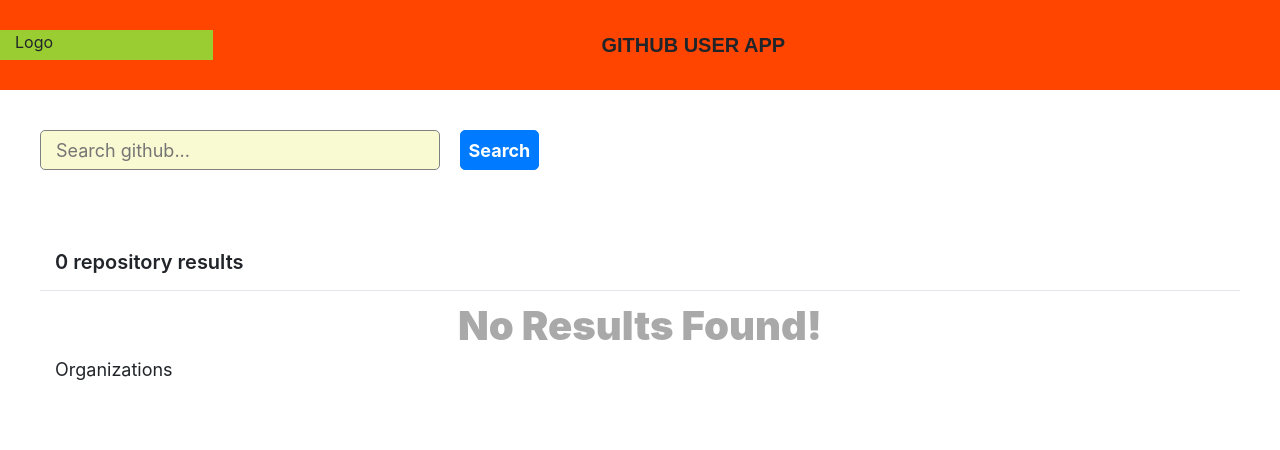
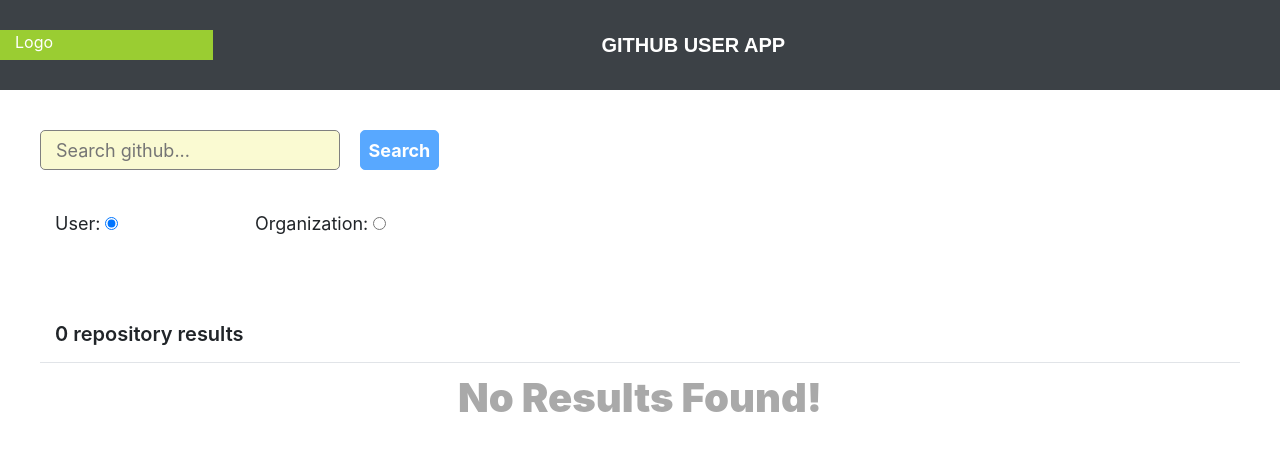
Before and after one commit to pepitz/gitHubUserApp, a React (Create React App) app: page / in a window 1280 px wide. Shown: the top 450 px of the page. Built offline with nearby package versions, Linux system fonts and the light colour scheme.

Commit message:
Search based on type

```diff
--- a/src/Header/header.module.css
+++ b/src/Header/header.module.css
@@ -1,7 +1,8 @@
 .header {
-    background-color: orangered;
+    background-color: #3c4146;
     font-size:1.6rem;
     padding: 3rem 0;
+    color: #fff;
 }
 
 .header__text{
--- a/src/Search/Search.js
+++ b/src/Search/Search.js
@@ -7,32 +7,50 @@ import Aux from "../hoc/Aux";
 import Profile from "../Profile/Profile";
 import profileClasses from "../Profile/Profile.module.css";
 
-import { getRepos } from "../Utilities/github-api";
+import { getRepos, getUserData } from "../Utilities/github-api";
 
 class Search extends Component {
   state = {
     showResults: false,
     data: [],
-    term: ''
+    dataOrg: {},
+    term: '',
+    type: 'user',
   };
 
   termChangedHandler = event => {
-    // console.log("[STATE] after [INPUT]=> onChange:", this.state.term);
+
     this.setState({ term: event.target.value });
   };
 
-  submitSearchTermHandler = () => {
-    getRepos(this.state.term).then(response=>{
-      this.setState({ data: response, showResults: true });
+  submitSearchTermHandler = event => {
+    event.preventDefault();
+    if (this.state.type === "user") {
 
-      // console.log('[STATE] after [BUTTON] => submitSearchTerm:', this.state.data);
+      getRepos(this.state.term).then(response => {
+        this.setState({ data: response, showResults: true, dataOrg: {}});
+
       });
+
+    }
+    if(this.state.type === "organization") {
+
+      getUserData(this.state.term).then(response => {
+        this.setState({ dataOrg: response, showResults: true, data: [] });
+
+      });
+
+      }
+  };
+
+  selectTypeOfSearch = (event) => {
+    this.setState({type: event.target.value});
   };
 
   render() {
-    let results_users = null;
-    if (this.state.showResults) {
-      results_users = (
+    let results = null;
+    if (this.state.showResults && this.state.type === 'user') {
+      results = (
         <ul className={cx(globalStyles["col-md-12"], classes.search__list)}>
           {this.state.data.map((el, index) => {
             return (
@@ -49,45 +67,79 @@ class Search extends Component {
     }
 
     if(!this.state.showResults) {
-      results_users = (<div className={cx(globalStyles['col-md-12'], classes.emptyRepos)}>
+      results = (<div className={cx(globalStyles['col-md-12'], classes.emptyRepos)}>
         No Results Found!
       </div>);
+    }
+
+    if (this.state.showResults && this.state.type === "organization") {
+
+      results = <ul className={cx(globalStyles["col-md-12"], classes.search__list)}>
+          <li className={cx(globalStyles.row, profileClasses.profile)}>
+            <h3 className={cx(classes.profile__title, globalStyles["col-md-6"])}>
+              <a href={this.state.dataOrg.user.repos_url}>
+                {this.state.dataOrg.user.repos_url}
+              </a>
+            </h3>
+            <div
+              className={cx(
+                classes.profile__title,
+                globalStyles["col-md-6"]
+              )}
+            >
+              {this.state.dataOrg.user.login}
+            </div>
+          </li>
+        </ul>;
     }
 
     return (
 
         <Aux>
+          <form onSubmit={this.submitSearchTermHandler}>
             <section className={cx( classes.search, globalStyles.row )}>
-            <input type="text" placeholder="Search github..." className={cx(
+              <input type="text" value={this.state.term} placeholder="Search github..." className={cx(
                   classes["search__input"],
-                globalStyles["col-md-4"]
+                  globalStyles["col-md-3"]
                 )}
                 onChange={this.termChangedHandler} />
-
-            <button className={cx(
+                <input type="submit" value="Search" className={cx(
                 classes["search__btn"],
                 globalStyles["col-md-auto"],
                 globalStyles["offset-md-1"],
                 globalStyles.btn,
                 globalStyles["btn-primary"]
               )}
-              onClick={this.submitSearchTermHandler}
-            >
-              Search
-            </button>
+              disabled={this.state.term === ''} />
+
+
             </section>
+
+            <section className={cx(classes.search__options, globalStyles.row)}>
+
+                <label className={cx(globalStyles['col-md-2'])} htmlFor="user">
+                  User: <input type="radio" name="user" value="user"
+                  checked={this.state.type === 'user'} onChange={this.selectTypeOfSearch} />
+                </label>
+
+                <label className={cx(globalStyles['col-md-2'])} htmlFor="organization">
+                  Organization: <input type="radio" name="organization" value="organization"
+                  checked={this.state.type === 'organization'} onChange={this.selectTypeOfSearch} />
+                </label>
+
+            </section>
+          </form>
 
           <section className={cx( classes.search__results, globalStyles.row )}>
             <div className={cx(globalStyles["col-md-12"])}>
               <h3 className={cx(globalStyles.row, classes.search__counter)}>
                 <span className={cx(globalStyles["col-md-12"])}>
-                  {this.state.data.length} repository results
+                  {this.state.type === 'user' ? this.state.data.length : 1} repository results
                 </span>
               </h3>
 
               <div className={cx(globalStyles.row)}>
-                {results_users}
-                <div className={cx(globalStyles["col-md-12"])}>Organizations</div>
+                {results}
               </div>
             </div>
           </section>
--- a/src/Search/Search.module.css
+++ b/src/Search/Search.module.css
@@ -1,9 +1,14 @@
 
-.search, .search__results {
+.search {
     font-size: 1.8rem;
     background: white;
+    padding: 4rem 4rem 2rem 4rem;
+}
+
+.search__results {
     padding: 4rem;
 }
+
 .search > * {
     border-radius: 5px;
 }
@@ -13,6 +18,14 @@
     background: lightgoldenrodyellow;
     outline: none;
     border: 1px solid grey;
+    transition: all .2s;
+    transform-origin: left center 0;
+}
+
+
+.search__options{
+    font-size: 1.8rem;
+    padding: 2rem 4rem 4rem 4rem;
 }
 
 .search__btn {
```
Lines whose indentation alone changed are shown as unchanged.
